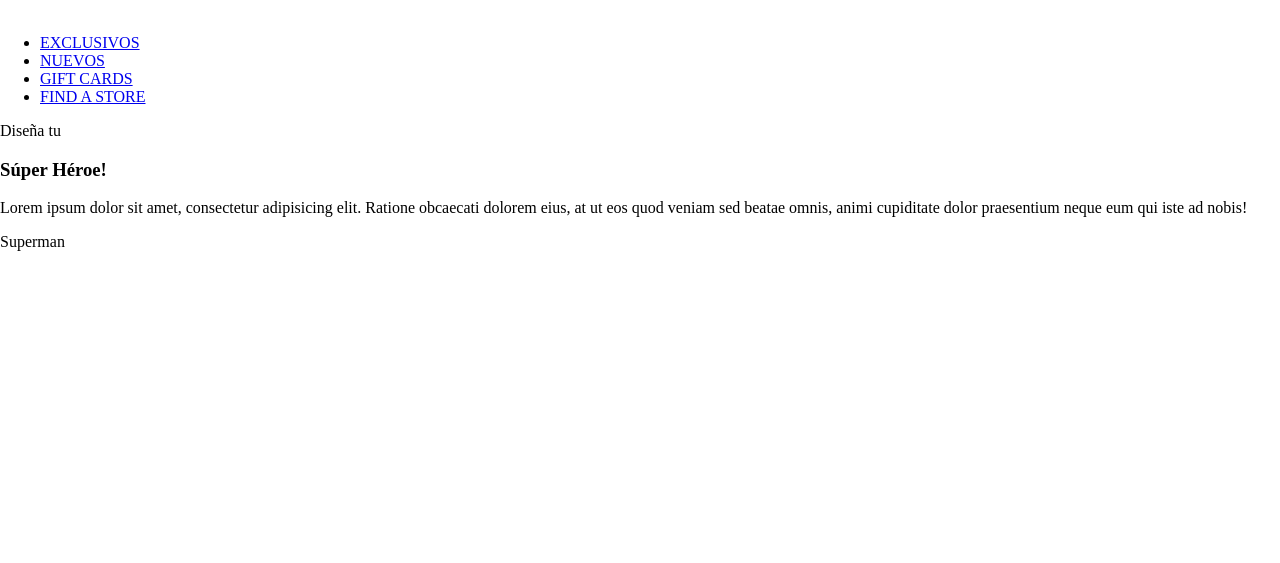
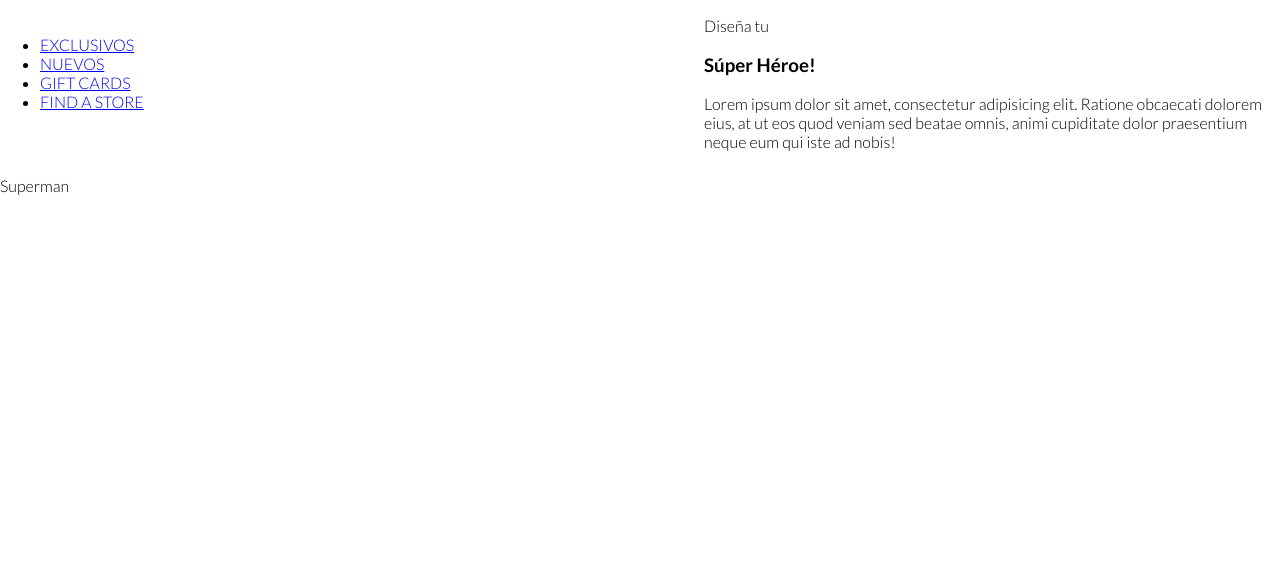
Before and after one commit to christianxx12/lego-heroes, a plain HTML site: page index.html in a window 1280 px wide. Drawn offline with Linux system fonts and the light colour scheme.

Commit message:
Layout con CSS Grid

```diff
--- a/index.html
+++ b/index.html
@@ -5,7 +5,16 @@
     <meta name="viewport" content="width=device-width, initial-scale=1.0" />
     <title>Document</title>
     <style>
+      @import url('https://fonts.googleapis.com/css2?family=Lato:wght@100;300;700&display=swap');
+
+      :root {
+        --yellow: #ffd602;
+        --red: #d5040a;
+        --blue: #036cb6;
+      }
+
       body {
+        font-family: 'Lato', sans-serif;
         height: 10vh;
         margin: 0;
         padding: 0;
@@ -15,12 +24,23 @@
 
       .page {
         position: relative;
+        width: 100%;
         height: 100vh;
       }
 
       .container {
         position: absolute;
         z-index: 1;
+
+        display: grid;
+        grid-template-columns: 55% 45%;
+        grid-template-rows: 20% 50% 30%;
+        grid-template-areas:
+          'nav      aside'
+          'section  aside'
+          'footer   aside';
+        width: 100%;
+        height: 100%;
       }
 
       .loader {
```
